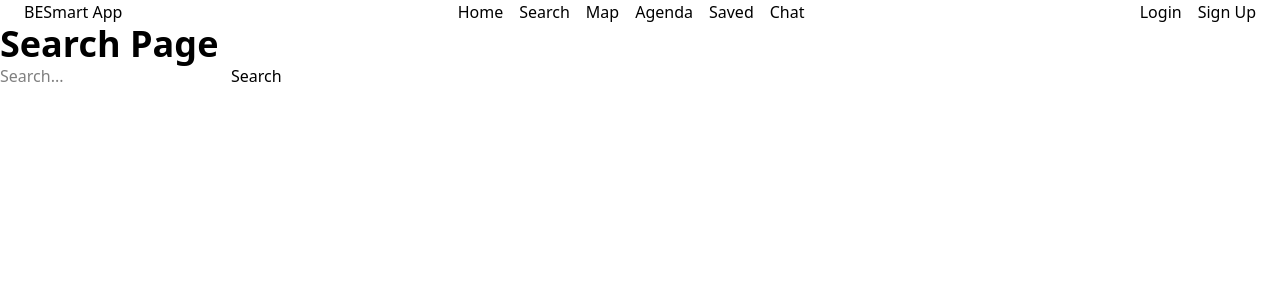
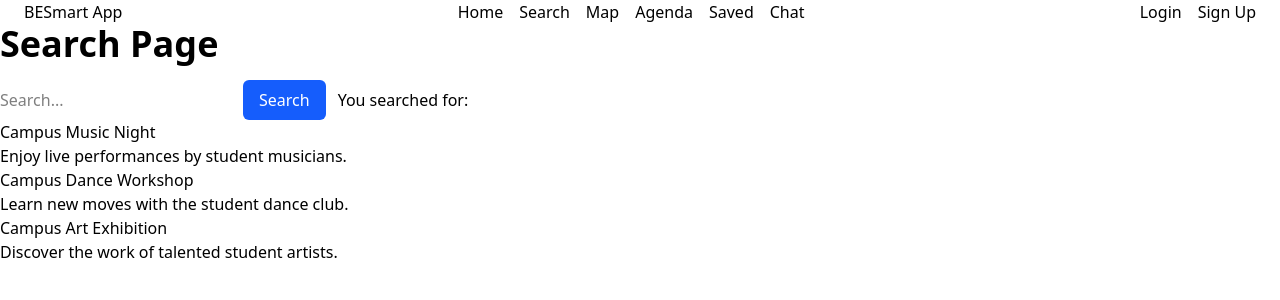
Before and after one commit to Jugg00/2026NSUHACKATHON_Project, a React (Vite) app: page /search in a window 1280 px wide. Shown: the top 300 px of the page. Built offline with nearby package versions, Linux system fonts and the light colour scheme.

Commit message:
Add reusable search components and sample result filtering

```diff
--- a/src/components/Button.jsx
+++ b/src/components/Button.jsx
@@ -1,10 +1,11 @@
 // 1. Define the function with a Capital Letter
-function Button({ text, onClick }) {
+function Button({ text, onClick, type = "button" }) {
   // 2. Return JSX markup
   return (
     <button
         className="px-4 py-2 bg-blue-600 text-white rounded-md"
         onClick={onClick}
+        type={type}
     >
         {text}
     </button>
--- a/src/components/ResultCard.jsx
+++ b/src/components/ResultCard.jsx
@@ -0,0 +1,12 @@
+// Receive the result title and description from the page that uses this card.
+function ResultCard({ title, description }) {
+    return (
+        <article>
+            <h2>{title}</h2>
+            <p>{description}</p>
+        </article>
+    );
+}
+
+//allow other files to import this component
+export default ResultCard;
--- a/src/components/SearchBar.jsx
+++ b/src/components/SearchBar.jsx
@@ -1,14 +1,28 @@
-function SearchBar() {
+import Button from "./Button";
+import { useState } from "react"; // React's useState lets this component remember values between renders.
+
+function SearchBar ({ onSearch }) {
+    const [searchText, setSearchText] = useState(""); // Remembers the last submitted search so we can display it on the page.
+
+    //prevents a page reload and saves the text and sends it to the Search page
+    function handleSubmit(event) {
+        const formData = new FormData(event.currentTarget);
+        const enteredText = formData.get("search");
+        setSearchText(enteredText); //stores the search text in the component's state so it can be displayed on the page.
+        onSearch(enteredText); //send the submitted text to the Search page
+
+    }
     return (
-        <form>
+        <form onSubmit={handleSubmit} className="flex items-center gap-3 mt-4">
         <input
+            aria-label="Search events"
             type="search"
             name="search"
             placeholder="Search..."
         />
-        <button type="submit">
-            Search
-        </button>
+        <Button text="Search" type="submit" />
+        {/* Display the last submitted search text */}
+        <p>You searched for: {searchText}</p>
         </form>
     );
 }
--- a/src/pages/Search.jsx
+++ b/src/pages/Search.jsx
@@ -1,12 +1,55 @@
 import SearchBar from "../components/SearchBar";
+import ResultCard from "../components/ResultCard"; // Import the reusable result card.
+import { useState } from "react";
 
-// 1. Define the function with a Capital Letter
 function Search() {
-  // 2. Return JSX markup
+  // remembers the subbmitted text so we can filter the results
+  const [query, setQuery] = useState("");
+  function handleSearch(searchText) {
+    setQuery(searchText); //updates the pages search query when the form is submitted
+  }
+
+  //Sample results that will turn into cards.
+  const results = [
+    {
+      id: 1,
+      title: "Campus Music Night",
+      description: "Enjoy live performances by student musicians."
+    },
+    {
+      id: 2,
+      title: "Campus Dance Workshop",
+      description: "Learn new moves with the student dance club."
+    },
+    {
+      id: 3,
+      title: "Campus Art Exhibition",
+      description: "Discover the work of talented student artists."
+    }
+  ];
+
+  //Matches the titles no matter if theres capitalizion or extra spapces at the end
+  const filteredResults = results.filter((result) =>
+    result.title.toLowerCase().includes(query.trim().toLowerCase())
+  );
+
   return (
     <>
       <h1 className="text-4xl font-bold">Search Page</h1>
-      <SearchBar />
+      <SearchBar onSearch={handleSearch} />
+      {/* shows feedback in case theres no matches for the search */}
+      {filteredResults.length === 0 && (
+        <p>No results found. Please try another search.</p>
+      )}
+
+      {/* create one card for each result in the list */}
+      {filteredResults.map((result) => (
+        <ResultCard
+          key={result.id}
+          title={result.title}
+          description={result.description}
+        />
+      ))}
     </>
   )
 }
```
